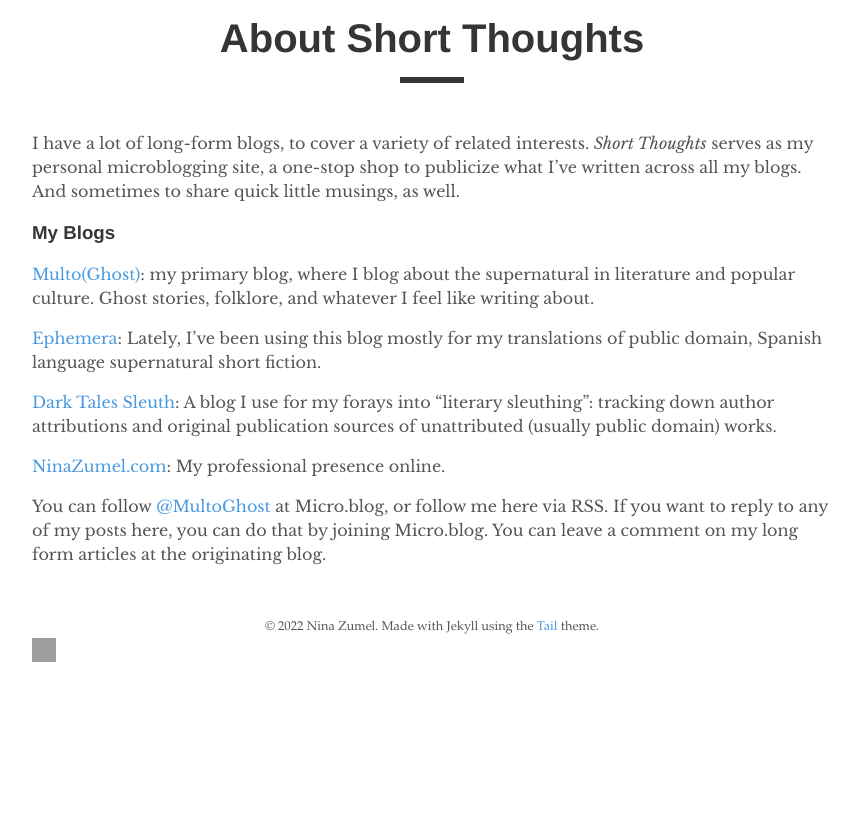
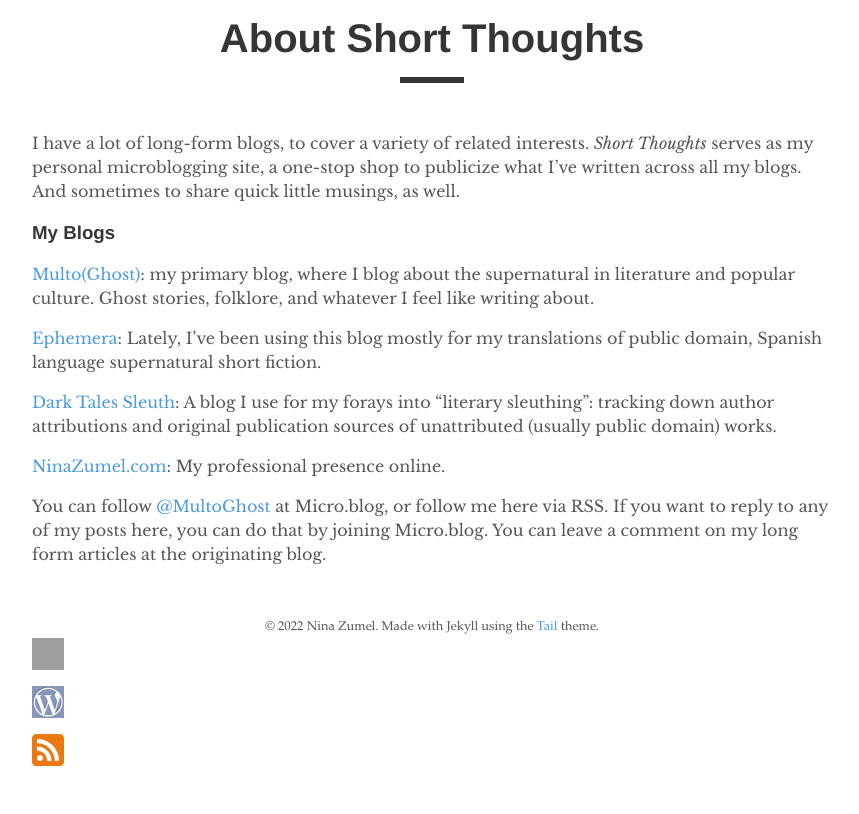
Before and after one commit to NinaZumel/testblog, a Jekyll site: the page built from _pages/about.md, in a window 1280 px wide. Shown: the part 100-914 px from the top of the page, without its empty margins (208-1067 px from the left). Built offline with Jekyll 4.4.1, drawn with Linux system fonts in a browser that asks for light colours; grey boxes are pictures that could not be loaded.

Commit message:
favicons

```diff
--- a/_includes/footer.html
+++ b/_includes/footer.html
@@ -3,5 +3,7 @@
     &copy; <time datetime="{{ site.time }}">{{ site.time | date: '%Y' }}</time> {{ site.author.name }}. Made with Jekyll using the <a href="https://github.com/jitinnair1/tail">Tail</a> theme.
   </span>
 
-  <a href="https://micro.blog/MultoGhost" rel="me"><img src="https://ninazumel.com/short_thoughts/assets/Micro.svg" alt="Follow me on Micro.blog" width="24" height="24"></a>
+  <a href="https://micro.blog/MultoGhost" rel="me"><img src="https://ninazumel.com/short_thoughts/assets/Micro.svg" alt="Follow me on Micro.blog" width="32" height="32"></a>
+  <a href="https://multoghost.wordpress.com" rel="me"><img src="{{ "/assets/favicon/wordpress.png" | relative_url }}" alt="My blog Multo (Ghost)"></a>
+  <a href="https://ninazumel.com/short_thoughts/feed.xml" rel="me"><img src="{{ "/assets/favicon/rss.png" | relative_url }}" alt="Follow me on RSS"></a>
 </footer>
```
Also changed, not shown: assets/favicon/microblog-32x32.png (added), assets/favicon/rss.png (added), assets/favicon/wordpress.png (added).
